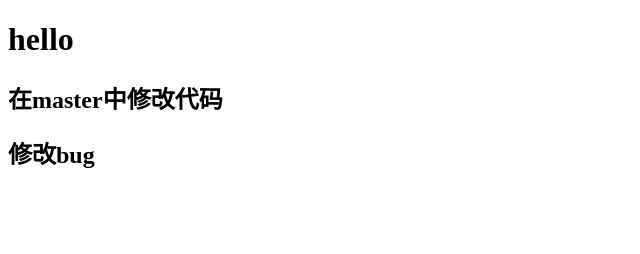
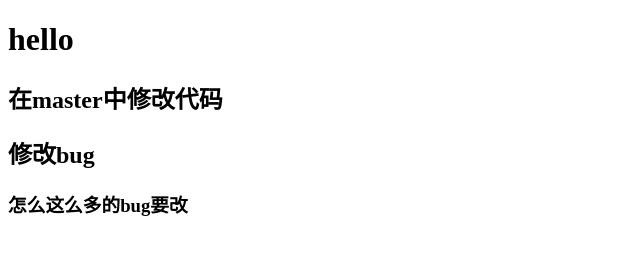
Before and after one commit to AK-DSB/learn-git, a plain HTML site: page main.html in a window 1280 px wide. Shown: the whole page, without its empty margins (0-640 px from the left). Drawn offline with Linux system fonts and the light colour scheme.

Commit message:
需改bug

```diff
--- a/main.html
+++ b/main.html
@@ -12,6 +12,7 @@
     <h1>hello</h1>
     <h2>在master中修改代码</h2>
     <h2>修改bug</h2>
+    <h3>怎么这么多的bug要改</h3>
 </body>
 
 </html>
```
Also changed, not shown: readme.md.
